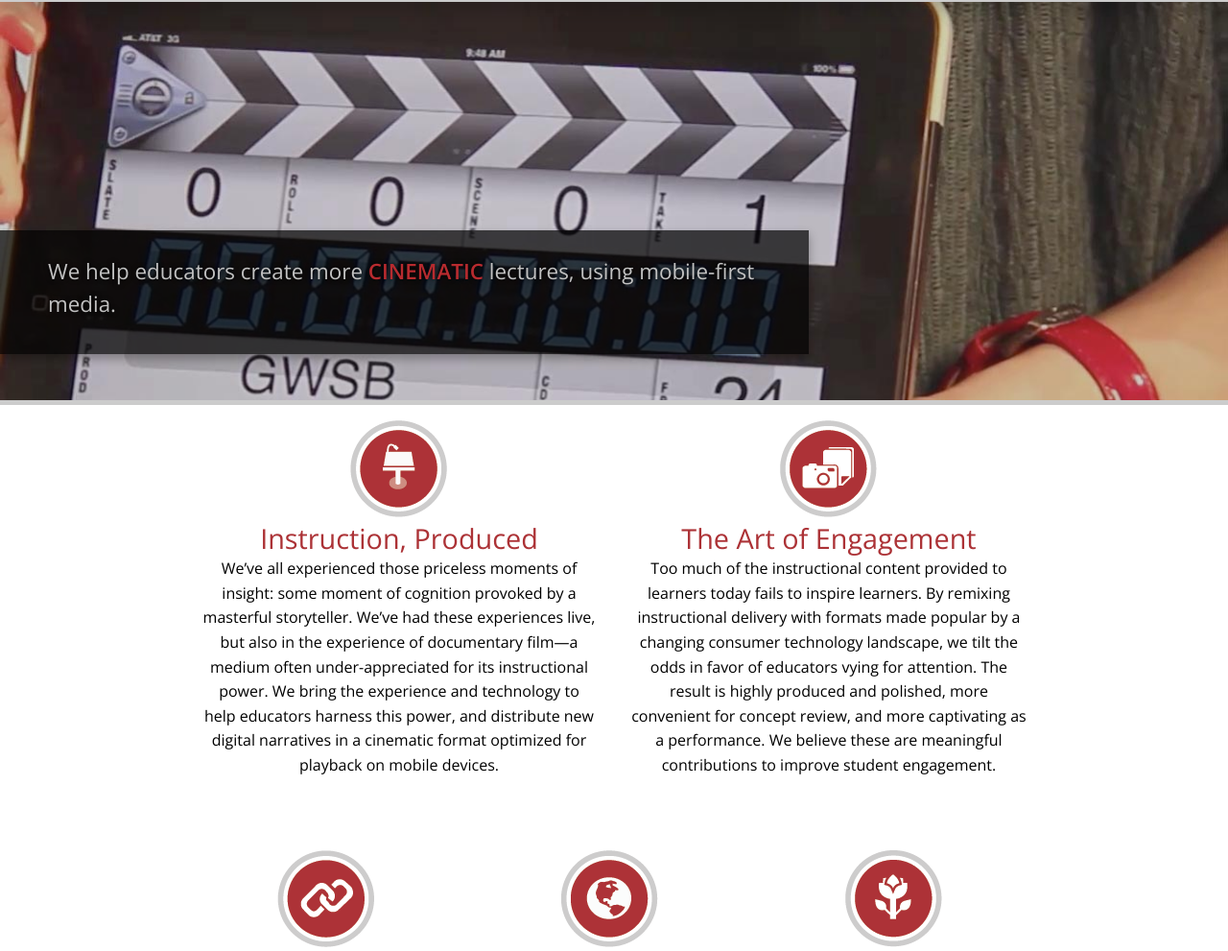
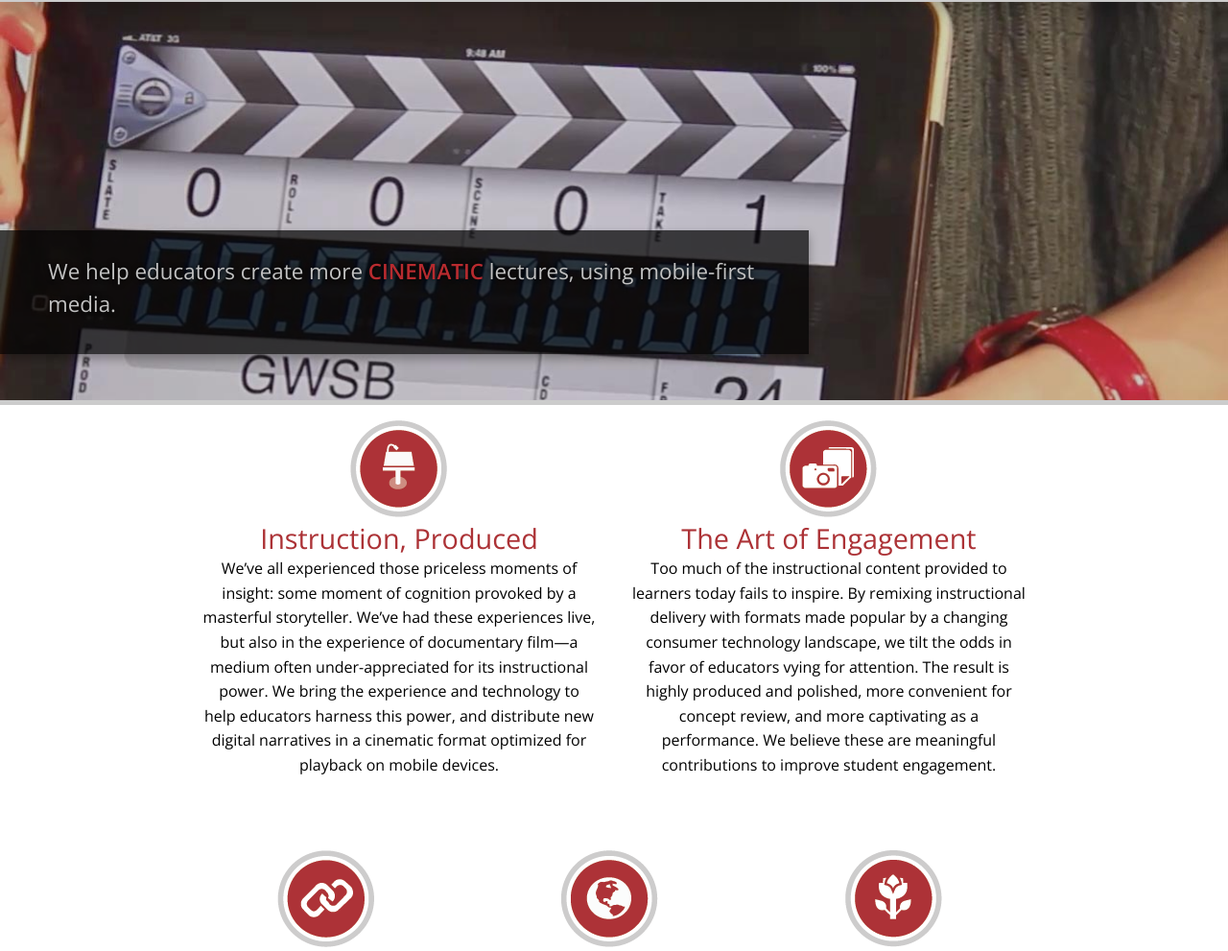
Before and after one commit to veronicaskud/vskud, a website: page public/telling/website/what.html in a window 1280 px wide. Shown: the part 63-1054 px from the top of the page at 96% size. Drawn offline with nearby package versions, Linux system fonts and the light colour scheme.

Commit message:
word tweak

```diff
--- a/public/telling/website/what.html
+++ b/public/telling/website/what.html
@@ -66,7 +66,7 @@
 	<div class="col col-2 blurb">
 		<img src="img/icons/media.png">
 		<h3>The Art of Engagement</h3>
-		<p>Too much of the instructional content provided to learners today fails to inspire learners. By remixing instructional delivery with formats made popular by a changing consumer technology landscape, we tilt the odds in favor of educators vying for attention. The result is highly produced and polished, more convenient for concept review, and more captivating as a performance. We believe these are meaningful contributions to improve student engagement.</p>
+		<p>Too much of the instructional content provided to learners today fails to inspire. By remixing instructional delivery with formats made popular by a changing consumer technology landscape, we tilt the odds in favor of educators vying for attention. The result is highly produced and polished, more convenient for concept review, and more captivating as a performance. We believe these are meaningful contributions to improve student engagement.</p>
 	</div>
 </div>
 <div class="row gridrow">
```
